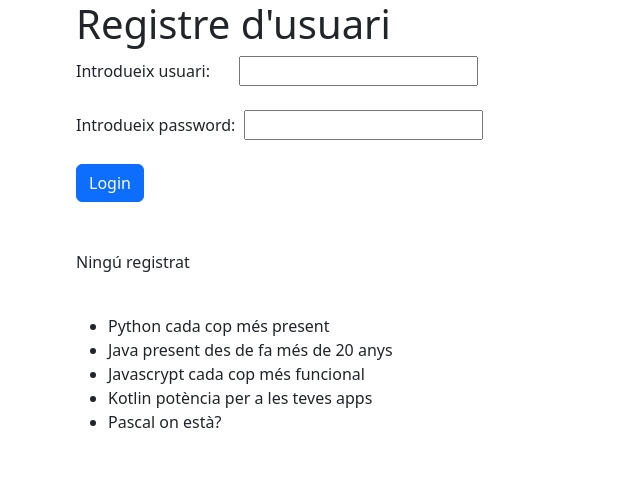
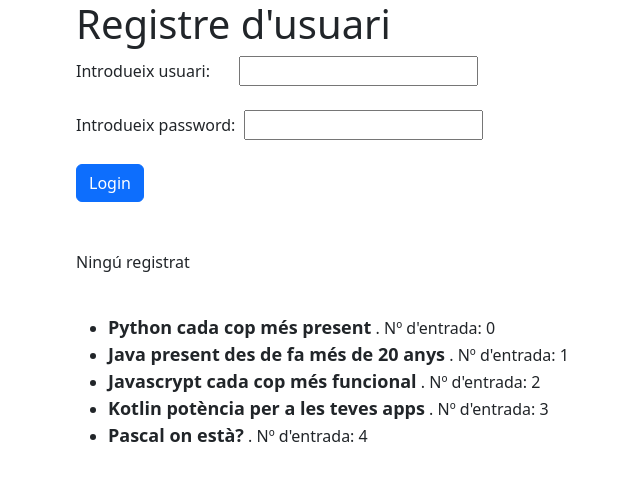
Before and after one commit to jaumevc/angular-pindoles, an Angular app in the folder directives-app/: page / in a window 1280 px wide. Shown: the top 480 px of the page, without its empty margins (6-646 px from the left). Built offline with nearby package versions, Linux system fonts and the light colour scheme.

Commit message:
video 15 directiva *ngFor

```diff
--- a/directives-app/src/app/app.component.html
+++ b/directives-app/src/app/app.component.html
@@ -21,7 +21,10 @@
 
 <br/>
 <ul>
-    <li *ngFor = "let entrada of entradesBlog;">{{entrada.titolentrada}}</li>
+    <li *ngFor = "let entrada of entradesBlog; let i=index;">
+        <span style="font-size: large; font-weight: bold;">{{entrada.titolentrada}}</span>
+        . Nº d'entrada: {{i}}
+    </li>
 </ul>
 
 </div>
--- a/directives-app/src/app/app.component.ts
+++ b/directives-app/src/app/app.component.ts
@@ -1,4 +1,8 @@
 import { Component } from '@angular/core';
+
+interface EntradaBlog {
+  titolentrada: string;
+}
 
 @Component({
   selector: 'app-root',
@@ -11,7 +15,7 @@
   password:string="";
   missatge:string="";
   loguejat = false;
-  entradesBlog:object[];
+  entradesBlog:EntradaBlog[];
 
   constructor(){
     this.entradesBlog = [
@@ -20,7 +24,7 @@
       {titolentrada:"Javascrypt cada cop més funcional"},
       {titolentrada:"Kotlin potència per a les teves apps"},
       {titolentrada:"Pascal on està?"}
-    ]
+    ];
   }
 
   login(){
```
